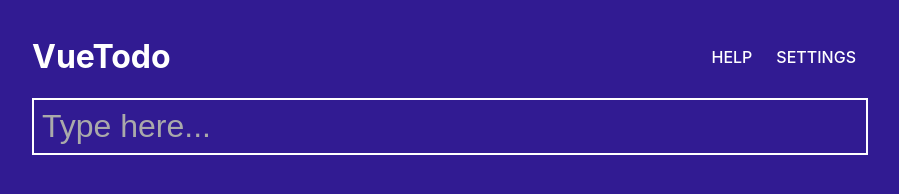
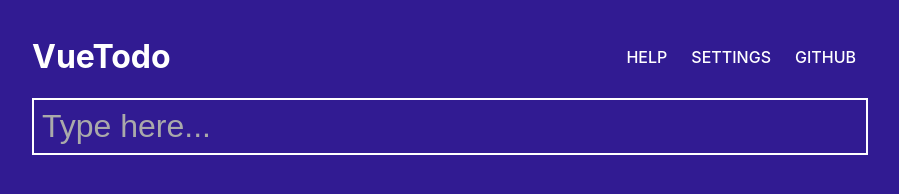
Before and after one commit to johnveloper/vue-todo, a plain HTML site: page index.html in a window 1280 px wide. Shown: the whole page, without its empty margins (192-1091 px from the left). Drawn offline with nearby package versions, Linux system fonts and the light colour scheme.

Commit message:
Add GitHub link

```diff
--- a/index.css
+++ b/index.css
@@ -61,6 +61,8 @@ body {
 .Header-item {
   margin-left: 8px;
   padding: 4px 8px;
+  color: #FFFFFF;
+  text-decoration: none;
 }
 
 .Header-item:hover {
--- a/index.html
+++ b/index.html
@@ -16,6 +16,7 @@
         <div class="Header-right">
           <div @click="toggleModal('help')" class="Header-item">HELP</div>
           <div @click="toggleModal('settings')" class="Header-item">SETTINGS</div>
+          <a href="https://github.com/johnveloper/vue-todo" class="Header-item">GITHUB</a>
         </div>
       </header>
       <input
```
